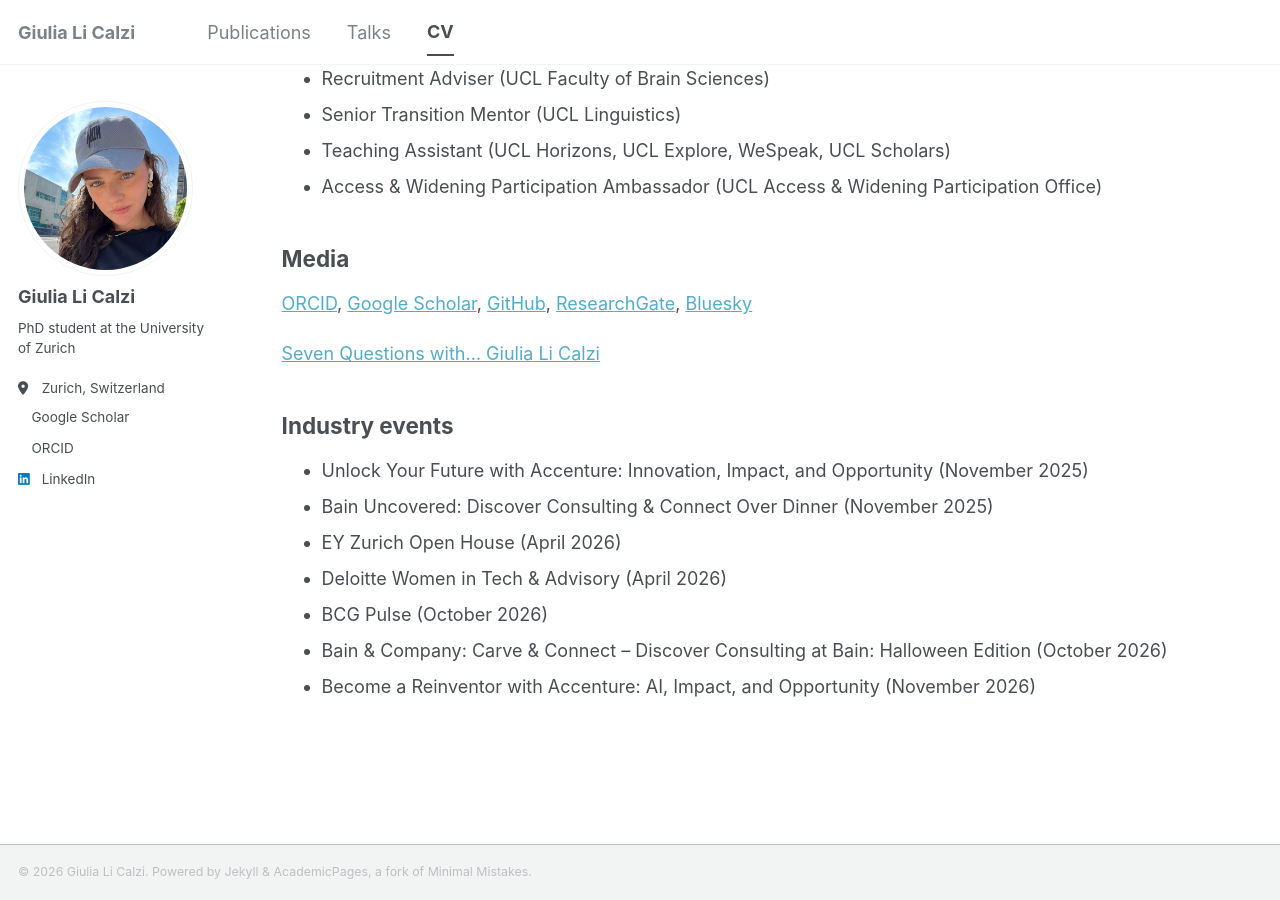
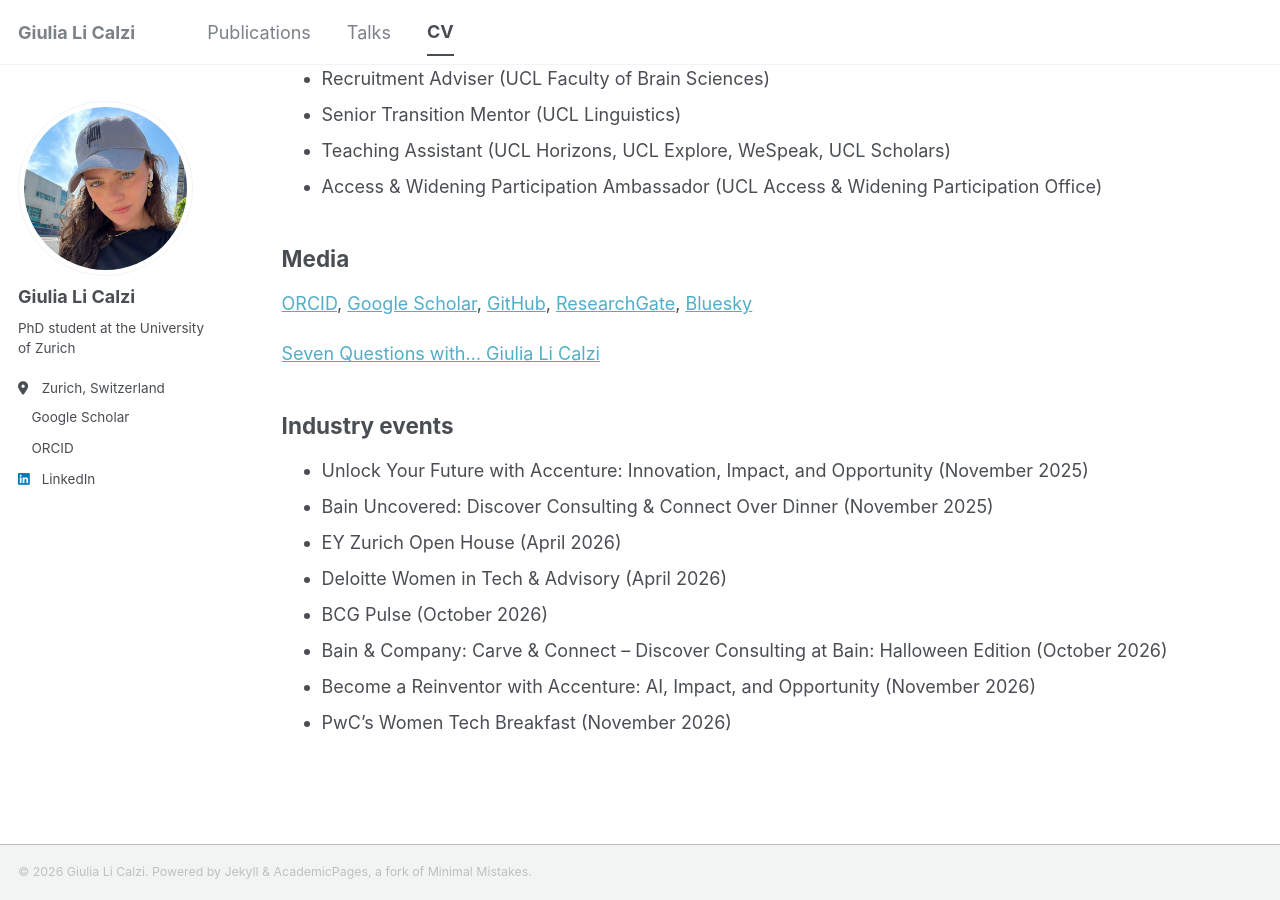
Before and after one commit to glicalzi/glicalzi.github.io, a Jekyll site: the page built from _pages/cv.md, in a window 1280 px wide and 900 px high, scrolled down 2098 px. Built offline with Jekyll 4.4.1, drawn with Linux system fonts in a browser that asks for light colours; a style sheet for code colours, icons or effects is not loaded.

Commit message:
Update cv.md

```diff
--- a/_pages/cv.md
+++ b/_pages/cv.md
@@ -80,3 +80,4 @@ Moul, V., & **Li Calzi, G.** (2022). Anglo-Latin macaronic verse in early modern
 - BCG Pulse (October 2026)
 - Bain & Company: Carve & Connect – Discover Consulting at Bain: Halloween Edition (October 2026)
 - Become a Reinventor with Accenture: AI, Impact, and Opportunity (November 2026)
+- PwC's Women Tech Breakfast (November 2026)
```
